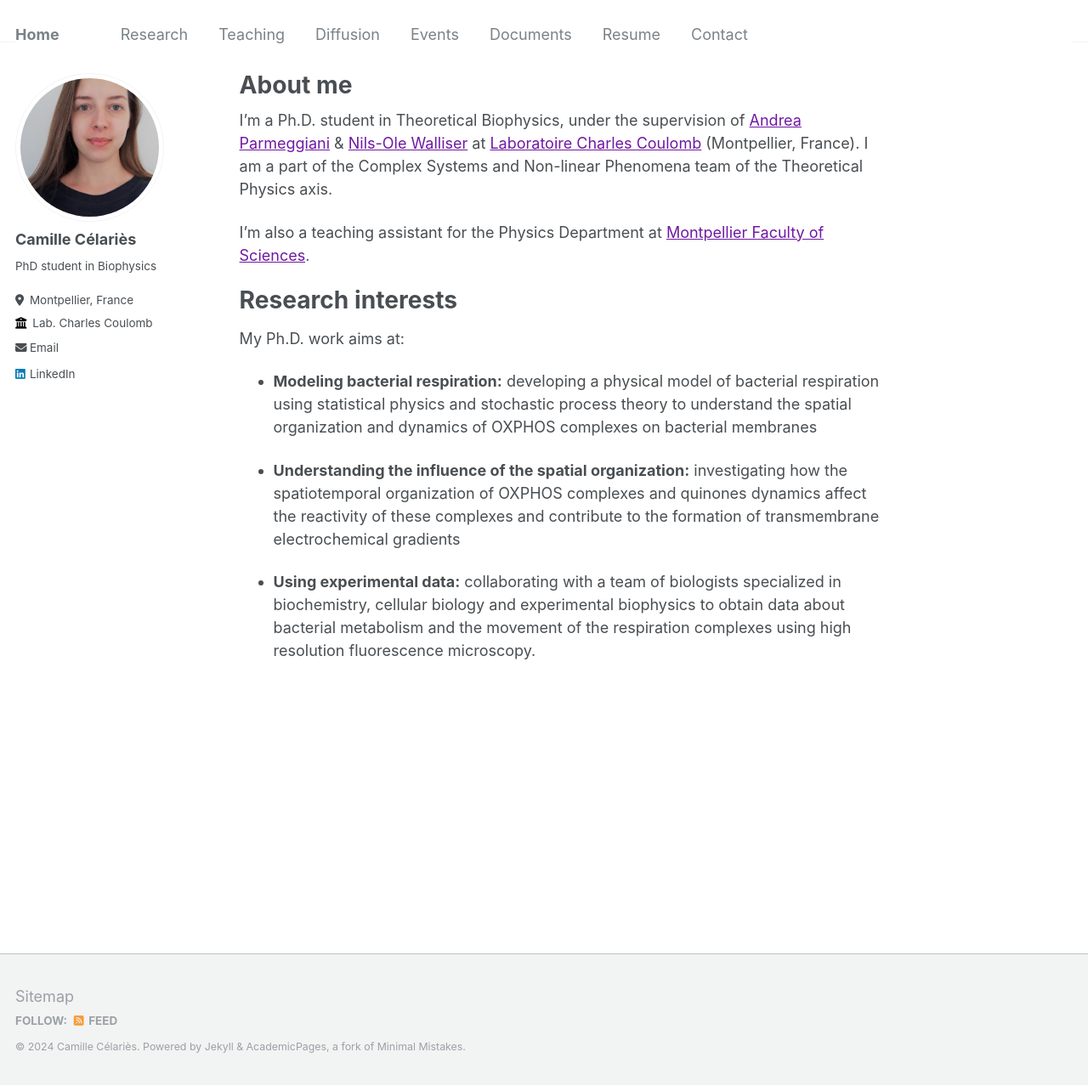
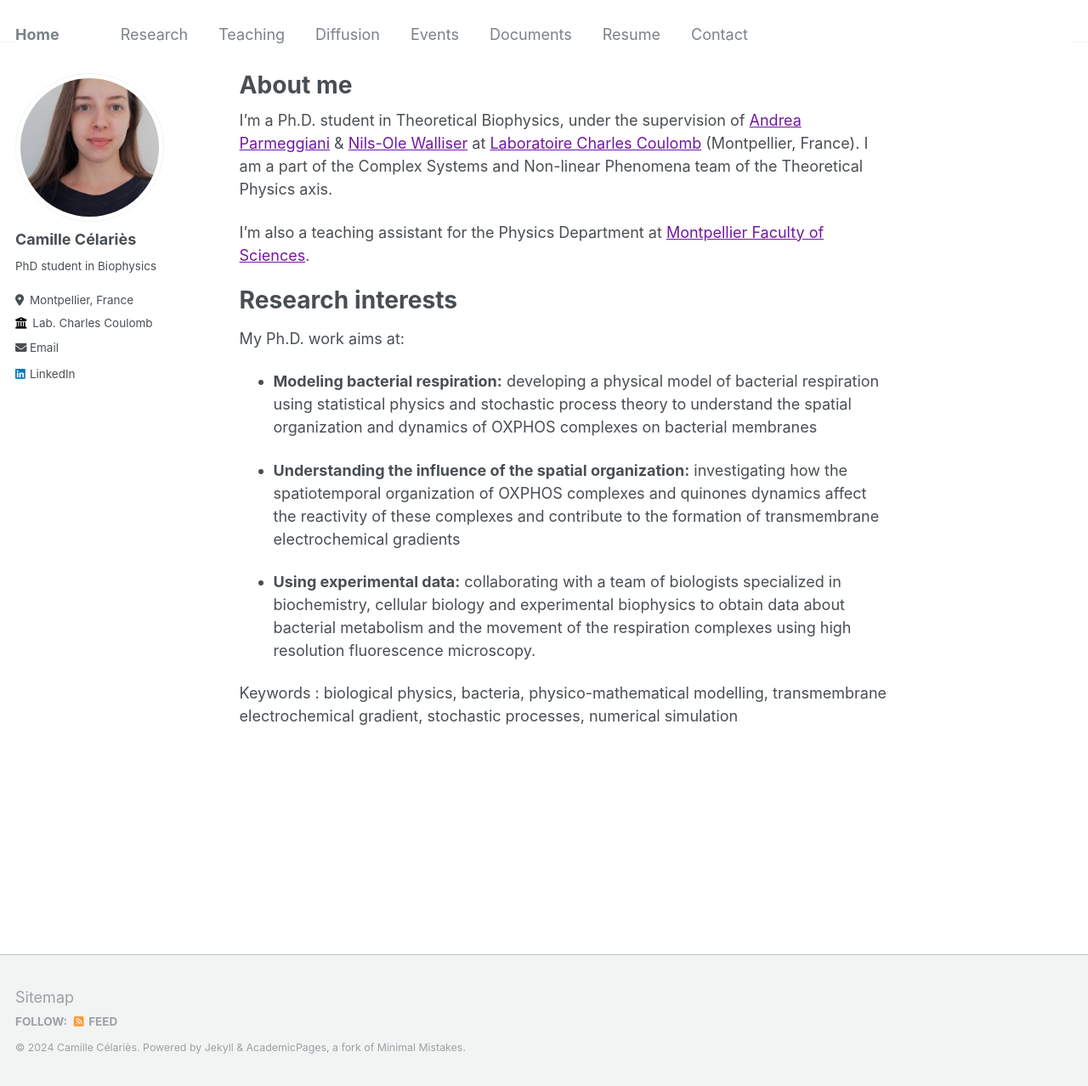
Before and after one commit to camillecelaries/camillecelaries.github.io, a Jekyll site: the page built from _pages/about.md, in a window 1280 px wide and 1278 px high. Shown: the whole window at 85% size. Built offline with Jekyll 4.4.1, drawn with Linux system fonts in a browser that asks for light colours.

Commit message:
Update about.md

```diff
--- a/_pages/about.md
+++ b/_pages/about.md
@@ -22,3 +22,5 @@ My Ph.D. work aims at:
 - <b>Understanding the influence of the spatial organization:</b> investigating how the spatiotemporal organization of OXPHOS complexes and quinones dynamics affect the reactivity of these complexes and contribute to the formation of transmembrane electrochemical gradients
 
 - <b>Using experimental data:</b> collaborating with a team of biologists specialized in biochemistry, cellular biology and experimental biophysics to obtain data about bacterial metabolism and the movement of the respiration complexes using high resolution fluorescence microscopy.
+
+Keywords : biological physics, bacteria, physico-mathematical modelling, transmembrane electrochemical gradient, stochastic processes, numerical simulation
```
